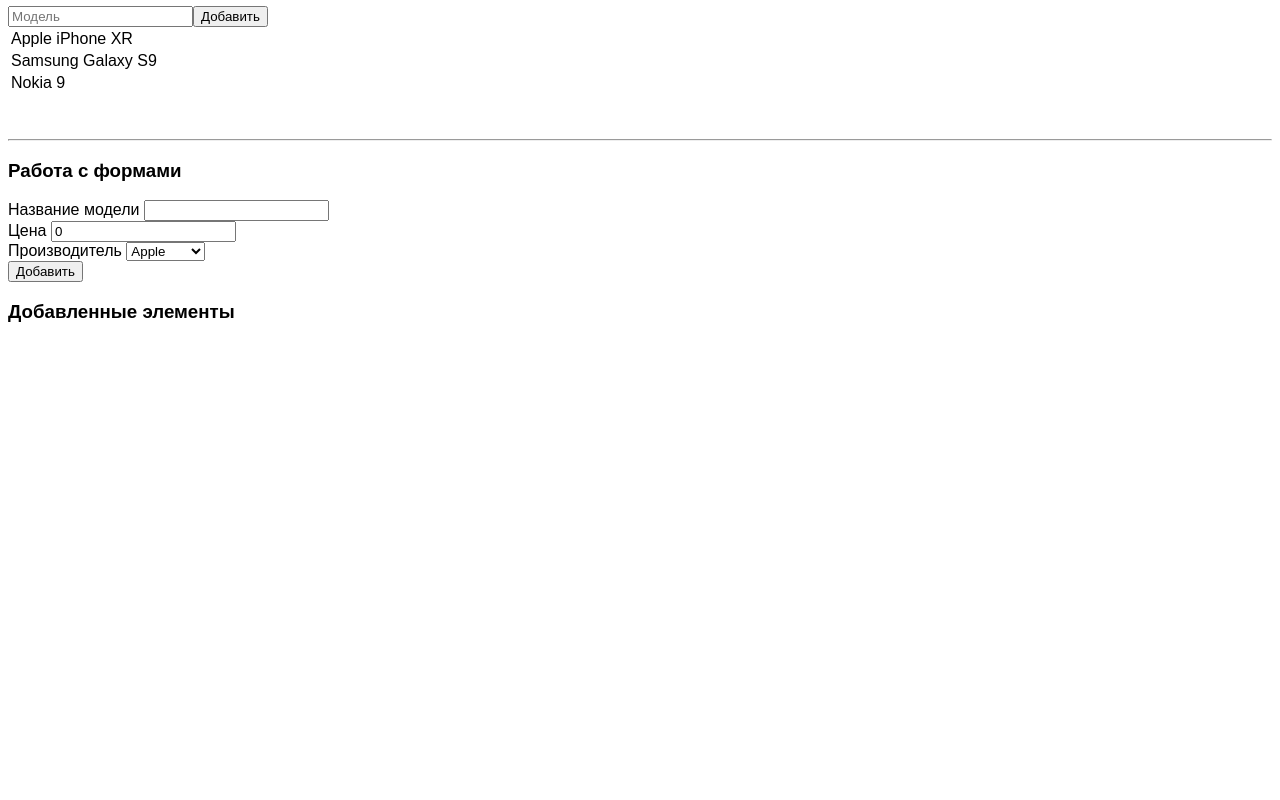
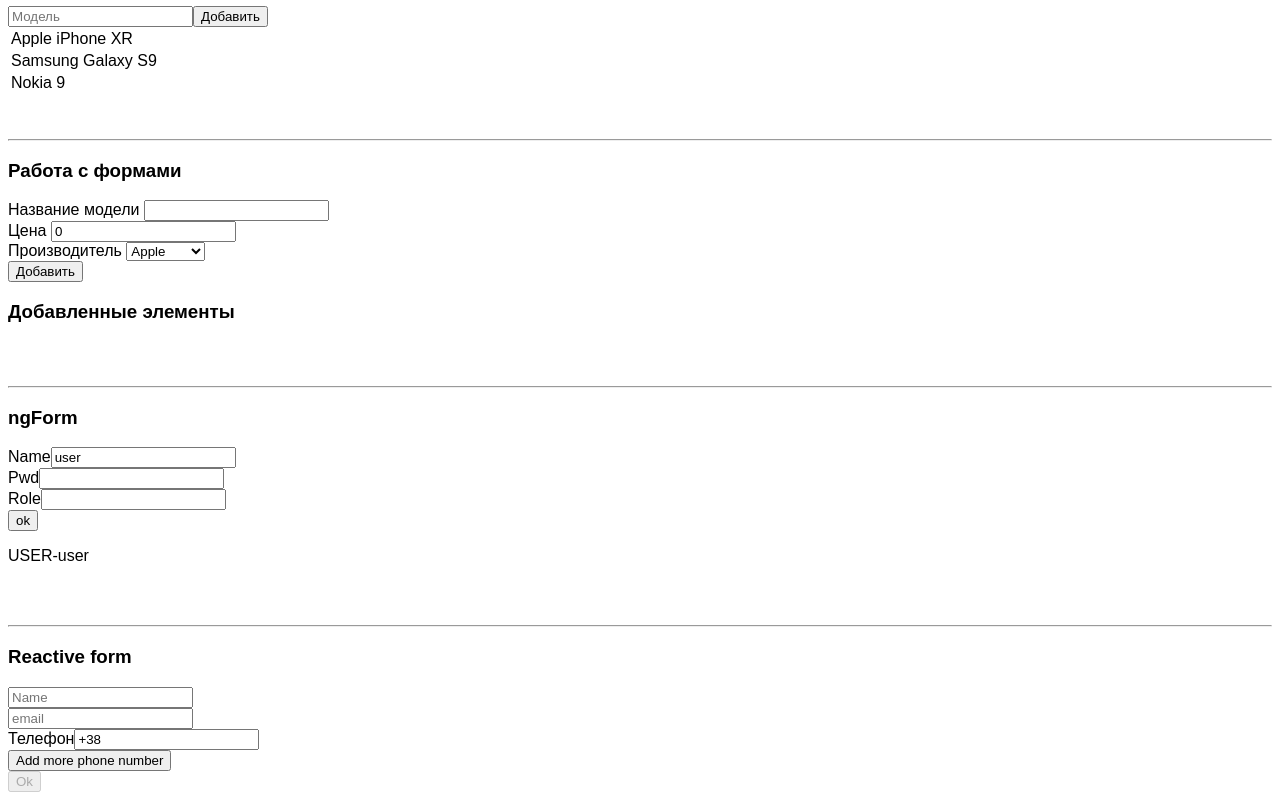
Before and after one commit to lutogin/ag-test-sendbox, an Angular app: page / in a window 1280 px wide. Shown: the part 1910-2710 px from the top of the page. Before the commit the page ends 2252 px from the top, so only its background shows below. Built offline with nearby package versions, Linux system fonts and the light colour scheme.

Commit message:
add forms

```diff
--- a/src/app/app.component.html
+++ b/src/app/app.component.html
@@ -34,4 +34,8 @@
 
 <app-work-with-forms></app-work-with-forms>
 
+<app-work-with-ngform></app-work-with-ngform>
+
+<app-reactive-form></app-reactive-form>
+
 <router-outlet></router-outlet>
--- /dev/null
+++ b/src/app/work-with-forms/reactive-form/reactive-form.component.css
@@ -0,0 +1,2 @@
+input.ng-touched.ng-invalid {border:solid red 2px;}
+input.ng-touched.ng-valid {border:solid green 2px;}
--- /dev/null
+++ b/src/app/work-with-forms/reactive-form/reactive-form.component.html
@@ -0,0 +1,24 @@
+<br>
+<br>
+<hr>
+<h3>Reactive form</h3>
+<div>
+  <form [formGroup]="myForm" (ngSubmit)="actionSubmit()">
+    <div>
+      <input type="text" name="name" formControlName="userName" placeholder="Name">
+    </div>
+    <div>
+      <input type="text" name="email" formControlName="userEmail" placeholder="email">
+    </div>
+    <div formArrayName="phones">
+      <div *ngFor="let phone of myForm.controls['phones']['controls']; let i = index">
+        <label for="phone-{{i}}">Телефон</label>
+        <input id="phone-{{i}}" formControlName="{{i}}" />
+      </div>
+    </div>
+    <div>
+      <button (click)="addMorePhoneNumber()">Add more phone number</button>
+    </div>
+    <button [disabled]="!myForm.valid" (submit)="actionSubmit()">Ok</button>
+  </form>
+</div>
--- /dev/null
+++ b/src/app/work-with-forms/reactive-form/reactive-form.component.ts
@@ -0,0 +1,62 @@
+import { Component, OnInit } from '@angular/core';
+import { FormArray, FormControl, FormGroup, Validators } from '@angular/forms';
+
+@Component({
+  selector: 'app-reactive-form',
+  templateUrl: './reactive-form.component.html',
+  styleUrls: ['./reactive-form.component.css']
+})
+export class ReactiveFormComponent implements OnInit {
+  myForm: FormGroup;
+  constructor() {
+    this.myForm = new FormGroup({
+      userName: new FormControl('', [
+        Validators.required,
+        this.userNameValidator
+      ]),
+      userEmail: new FormControl('', [
+        Validators.required,
+        Validators.email,
+      ]),
+      phones: new FormArray([
+        new FormControl('+38', [
+          Validators.required,
+          Validators.pattern('[0-9]{9}')
+        ])
+      ])
+    });
+  }
+
+  userNameValidator(control: FormControl): {userName: boolean} | null {
+    if (
+      control.value.length < 3
+      || control.value === 'admin'
+    ) {
+      return {
+        userName: true // if error
+      };
+    }
+
+    return null; // if ok
+  }
+
+  /**
+   * Добавляет еще одно поле с телефоном в форму
+   */
+  addMorePhoneNumber(): void {
+    console.log(this.myForm.controls.phones);
+    (this.myForm.controls.phones as FormArray).push(new FormControl('+38',
+      [
+        Validators.required,
+        Validators.pattern('[0-9]{9}')
+      ]));
+  }
+
+  actionSubmit(): void {
+    console.log(this.myForm);
+  }
+
+  ngOnInit(): void {
+  }
+
+}
--- /dev/null
+++ b/src/app/work-with-forms/work-with-ngform/work-with-ngform.component.css
@@ -0,0 +1,2 @@
+input.ng-touched.ng-invalid {border:solid red 2px;}
+input.ng-touched.ng-valid {border:solid green 2px;}
--- /dev/null
+++ b/src/app/work-with-forms/work-with-ngform/work-with-ngform.component.html
@@ -0,0 +1,30 @@
+<br>
+<br>
+<hr>
+<h3>ngForm</h3>
+<div>
+  <form #form="ngForm" action="" (ngSubmit)="actionSubmitForm(form)">
+    <div>
+      <label for="nameInput">Name</label>
+      <input id="nameInput" name="name" [(ngModel)]="name" type="text" required="required" pattern="[a-z0-9]*">
+    </div>
+
+    <div>
+      <label for="pwdInput">Pwd</label>
+      <input id="pwdInput" name="password" [(ngModel)]="password" type="text">
+    </div>
+
+    <div>
+      <label for="roleInput">Role</label>
+      <input id="roleInput" name="role" type="text">
+    </div>
+
+    <div>
+      <button [disabled]="form.invalid">ok</button>
+    </div>
+
+    <div>
+      <p>USER-{{form.value.name}}</p>
+    </div>
+  </form>
+</div>
--- /dev/null
+++ b/src/app/work-with-forms/work-with-ngform/work-with-ngform.component.ts
@@ -0,0 +1,22 @@
+import { Component, OnInit } from '@angular/core';
+import { NgForm } from '@angular/forms';
+
+@Component({
+  selector: 'app-work-with-ngform',
+  templateUrl: './work-with-ngform.component.html',
+  styleUrls: ['./work-with-ngform.component.css'],
+})
+export class WorkWithNgformComponent implements OnInit {
+  name = 'user';
+  password: string;
+
+  constructor() { }
+
+  actionSubmitForm(data: NgForm): void {
+    console.log(' ---> DATA SUBMITTED', data.form.value);
+  }
+
+  ngOnInit(): void {
+  }
+
+}
```
Also changed, not shown: src/app/work-with-forms/work-with-forms.module.ts (+8 -1 lines).
